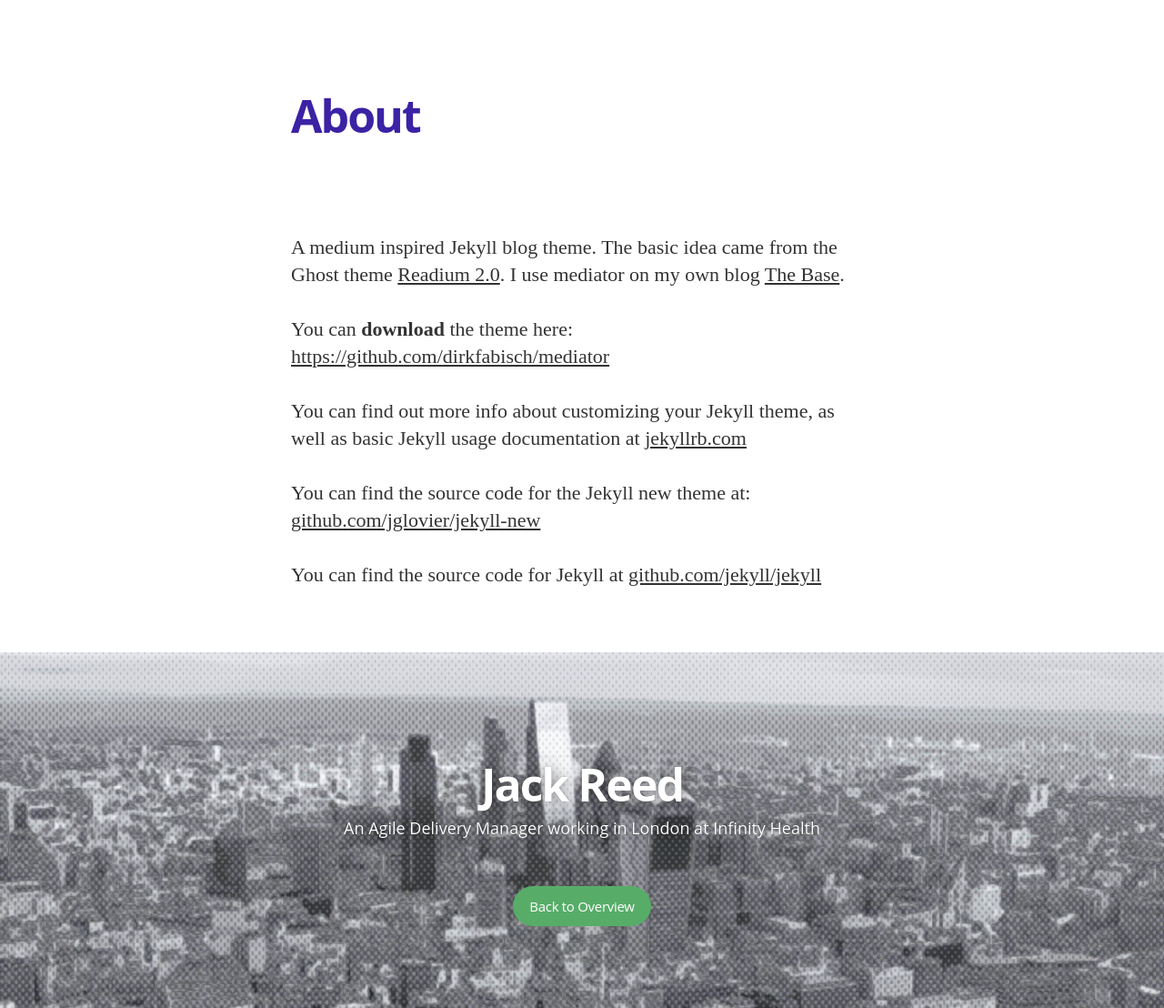
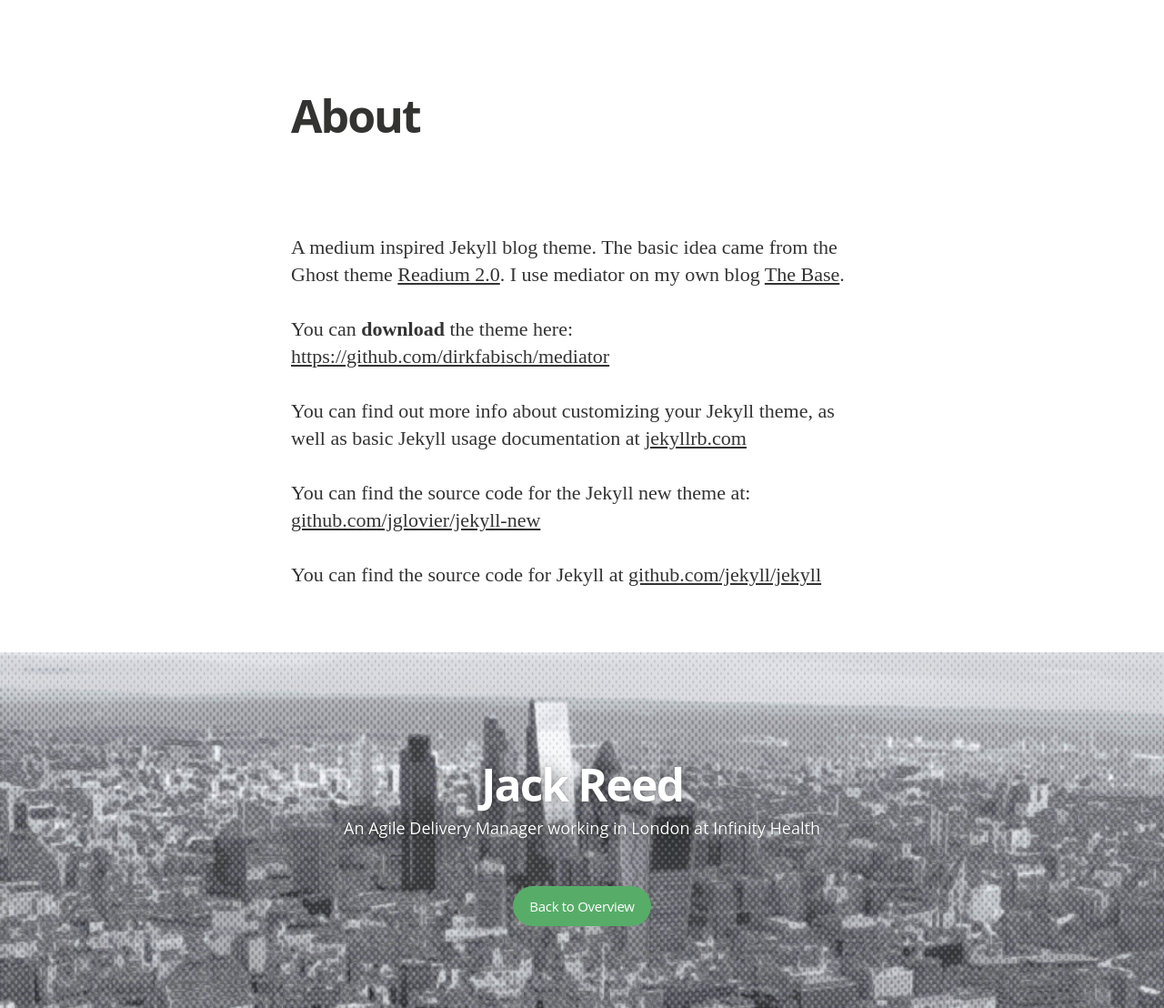
Before and after one commit to IamJackReed/JackReed, a Jekyll site: the page built from about.md, in a window 1280 px wide. Shown: the whole page at 91% size. Built offline with Jekyll 4.4.1, drawn with Linux system fonts in a browser that asks for light colours; nearby versions of some CDN libraries; some web fonts are replaced.

Commit message:
Update main.sass

```diff
--- a/css/main.sass
+++ b/css/main.sass
@@ -150,7 +150,7 @@
       margin: 0 0
       a
         text-decoration: none
-        color: #333332
+        color: #3C22A5
         &:hover
           text-decoration: none
     .post-excerpt
@@ -332,7 +332,7 @@
       letter-spacing: -0.04em
       font-size: 50px
       line-height: 1.1
-      color: #3C22A5 !important
+      color: #333332
       margin-bottom: 16px
     .author-image
       display: inline-block
```
